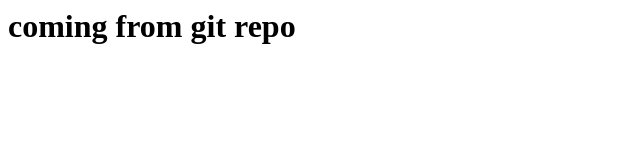
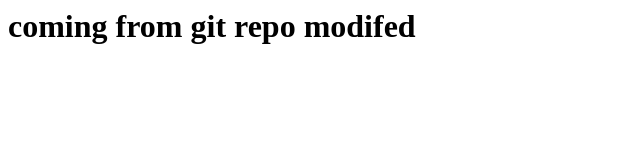
Before and after one commit to cvand91742/webserver-jenkins-test, a plain HTML site: page index.html in a window 1280 px wide. Shown: the whole page, without its empty margins (0-640 px from the left). Drawn offline with Linux system fonts and the light colour scheme.

Commit message:
Update index.html

```diff
--- a/index.html
+++ b/index.html
@@ -1 +1 @@
-<h1> coming from git repo </h1>
+<h1> coming from git repo modifed </h1>
```
